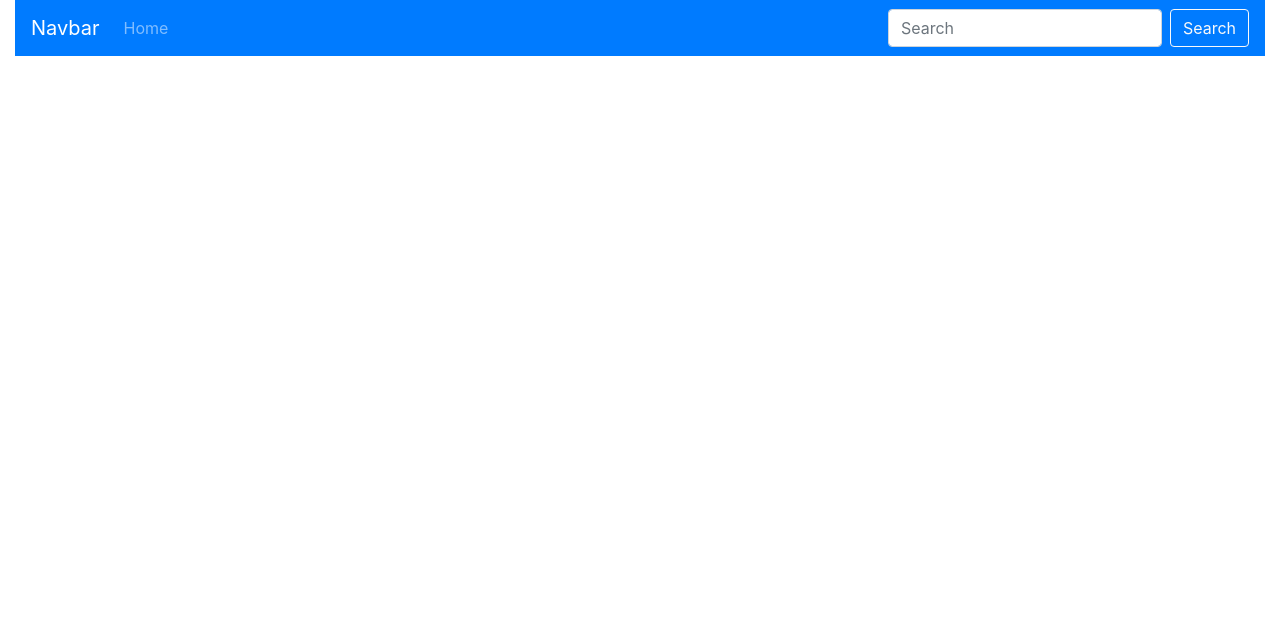
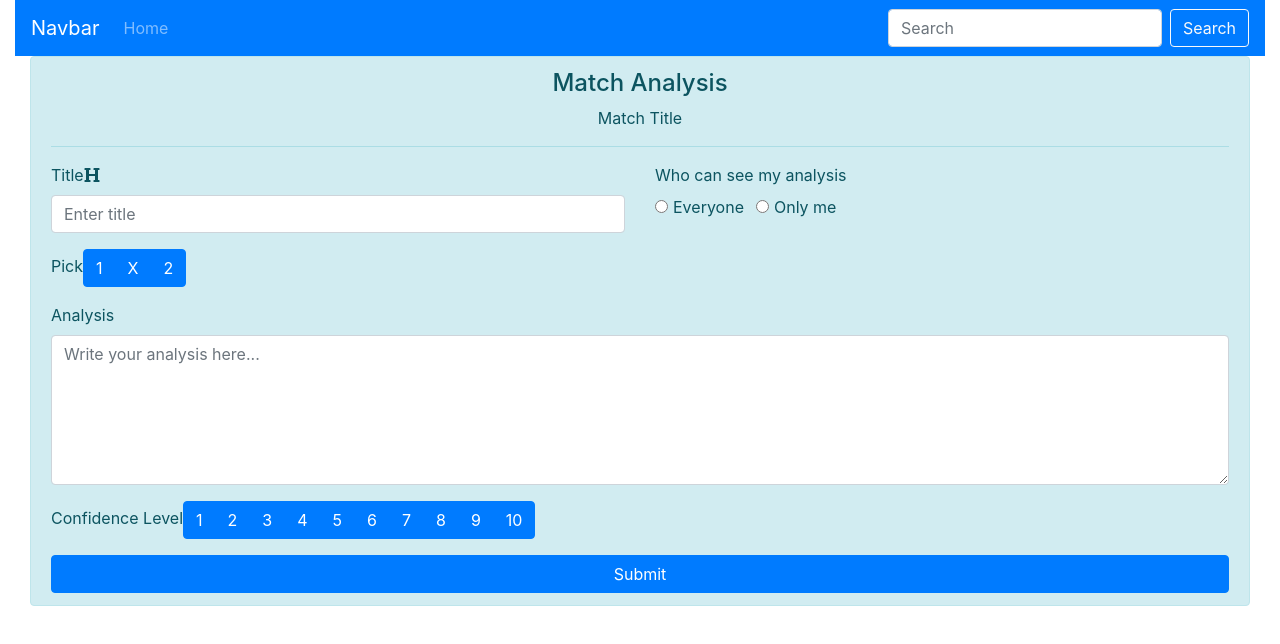
Before and after one commit to noamschwartz/football-n-friends, a React (Create React App) app: page /new-analysis/1 in a window 1280 px wide. Shown: the top 644 px of the page. Built offline with nearby package versions, Linux system fonts and the light colour scheme.

Commit message:
adding new analysis for user

```diff
--- a/src/App.js
+++ b/src/App.js
@@ -9,6 +9,7 @@ import FixtureAnalysis from "./components/FixtureAnalysis";
 import NewAnalysis from './components/NewAnalysis';
 import Navbar from "./components/Navigatorbar";
 import { Container } from "react-bootstrap";
+import Prediction from "./components/Prediction";
 
 function App() {
   return (
@@ -24,9 +25,10 @@ function App() {
           <Route path="/fixture-analysis/:fixtureId">
             <FixtureAnalysis />
           </Route>
-          {/* <Route path="/new-analysis/:fixtureId">
+          <Route path="/new-analysis/:fixtureId">
             <NewAnalysis />
-          </Route> */}
+          </Route>
+
         </main>
       </Container>
     </BrowserRouter>
--- a/src/components/FixtureStats.js
+++ b/src/components/FixtureStats.js
@@ -16,6 +16,9 @@ const FixtureStats = (props) => {
     };
     getStats();
   }, []);
+
+
+
 
   const navigateToAnalysis = () => {
       history.push(`/new-analysis/${props.fixtureId}`);
--- a/src/components/NewAnalysis.js
+++ b/src/components/NewAnalysis.js
@@ -1,6 +1,8 @@
 import { useState } from "react";
+import { useParams } from "react-router-dom";
 import { FontAwesomeIcon } from "@fortawesome/react-fontawesome";
 import { faHeading, faChartBar } from "@fortawesome/free-solid-svg-icons";
+
 
 import {
   Container,
@@ -12,10 +14,16 @@ import {
   Button,
   Tabs,
   Tab,
+  Form,
+  ButtonGroup,
+  ToggleButton,
 } from "react-bootstrap";
 import Field from "../validators/Validator";
 
+import { addNewAnalysis } from "../DAL/api/api-football";
+
 const NewAnalysis = () => {
+    const { fixtureId } = useParams();
   const [fields, setFields] = useState({
     pick: new Field({ name: "pick", value: "", required: true }),
 
@@ -46,13 +54,12 @@ const NewAnalysis = () => {
     }
 
     if (isValid) {
-      console.log(
-        "submitting",
-        Object.keys(fields).reduce((result, prop) => {
+      const analysis = Object.keys(fields).reduce((result, prop) => {
         result[prop] = fields[prop].value;
         return result;
-        }, {})
-      );
+      }, {});
+      addNewAnalysis(fixtureId, 117, analysis);
+
     }
   };
   const setValue = (e) => {
@@ -71,6 +78,24 @@ const NewAnalysis = () => {
     return field.errors.length === 0;
   };
 
+  const picks = [
+    { name: "1", value: "1" },
+    { name: "X", value: "X" },
+    { name: "2", value: "2" },
+  ];
+  const confidenceLevel = [
+    { name: "1", value: "1" },
+    { name: "2", value: "2" },
+    { name: "3", value: "3" },
+    { name: "4", value: "4" },
+    { name: "5", value: "5" },
+    { name: "6", value: "6" },
+    { name: "7", value: "7" },
+    { name: "8", value: "8" },
+    { name: "9", value: "9" },
+    { name: "10", value: "10" },
+  ];
+
   return (
     <>
       <div className="container-fluid">
@@ -80,20 +105,14 @@ const NewAnalysis = () => {
               <h4 className="alert-heading text-center">Match Analysis</h4>
               <p className="text-center">Match Title</p>
               <hr />
-              <form onSubmit={submit}>
-                <div className="form-row">
-                  <div className="col-md-5 mb-3">
-                    <label htmlFor="name">Title</label>
-                    <div className="input-group">
-                      <div className="input-group-prepend">
-                        <span
-                          className="input-group-text"
-                          id="validatedInputGroupPrepend"
-                        >
+              <Form onSubmit={submit}>
+                <Row>
+                  <Col>
+                    {" "}
+                    <Form.Group controlId="nameFeedback">
+                      <Form.Label>Title</Form.Label>
                       <FontAwesomeIcon icon={faHeading} size="1x" />
-                        </span>
-                      </div>
-                      <input
+                      <Form.Control
                         id="user-name"
                         type="text"
                         name="title"
@@ -104,7 +123,6 @@ const NewAnalysis = () => {
                         defaultValue={fields.title.value}
                         onBlur={setValue}
                       />
-                    </div>
                       {fields.title.errors.map((error) => (
                         <div
                           key={error}
@@ -116,64 +134,35 @@ const NewAnalysis = () => {
                           {error}
                         </div>
                       ))}
+                    </Form.Group>{" "}
+                  </Col>
+                  <Col>
+                    <Form.Label>Who can see my analysis</Form.Label>
+
+                    <div className="mb-3">
+                      <div>
+                        <Form.Check
+                          name="exposure"
+                          inline
+                          label="Everyone"
+                          type="radio"
+                          id="inline-exposure-everyone"
+                          value="everyone"
+                          onBlur={setValue}
+                        />
+                        <Form.Check
+                          name="exposure"
+                          inline
+                          label="Only me"
+                          type="radio"
+                          id="inline-exposure-onlyme"
+                          value="onlyme"
+                          onBlur={setValue}
+                        />
                       </div>
-
-                  <div className="col-md-6 mb-6">
-                    <div className="col-md-8 mb-6">
-                      <label htmlFor="exposure">Who can see my analysis</label>
-                      <div className="input-group mb-4 mr-sm-4">
-                        <div
-                          role="group"
-                          aria-label="Basic example"
-                          type="radio"
-                          id="exposure"
-                          name="confidence"
-                          data-toggle="radio"
-                          className={`btn-group btn-group-toggle btn-block ${fields.exposure.errorClassList.join(
-                            " "
-                          )}`}
-                          defaultValue={fields.exposure.value}
-                          onBlur={setValue}
-                        >
-                          <div className="custom-control custom-radio custom-control-inline">
-                            <input
-                              type="radio"
-                              id="customRadioInline1"
-                              name="exposure"
-                              value="just me"
-                              className="custom-control-input"
-                              onChange={setValue}
-                            />
-                            <label
-                              className="custom-control-label"
-                              htmlFor="customRadioInline1"
-                            >
-                              Everyone
-                            </label>
-                          </div>
-                          <div className="custom-control custom-radio custom-control-inline">
-                            <input
-                              type="radio"
-                              id="customRadioInline2"
-                              name="exposure"
-                              value="just me"
-                              className="custom-control-input"
-                              onChange={setValue}
-                            />
-                            <label
-                              className="custom-control-label"
-                              htmlFor="customRadioInline2"
-                            >
-                              Just me
-                            </label>
-                          </div>
-                        </div>
-                      </div>
-
                       {fields.exposure.errors.map((error) => (
                         <div
                           key={error}
-                          id="nameFeedback"
                           className="invalid-feedback"
                           aria-describedby="nameFeedback"
                           style={{ display: "block" }}
@@ -182,55 +171,26 @@ const NewAnalysis = () => {
                         </div>
                       ))}
                     </div>
-                  </div>
-                </div>
-
-                <div className="form-row justify-content-between">
-                  <div className="col-md-12 mb-12">
-                    <label htmlFor="validationServer04">Pick</label>
-                    <div className="input-group mb-2 mr-sm-2">
-                      <div
-                        role="group"
-                        aria-label="Basic example"
+                  </Col>
+                </Row>
+                <Row>
+                  <Col>
+                    <Form.Group>
+                      <Form.Label>Pick</Form.Label>
+                      <ButtonGroup toggle>
+                        {picks.map((pick, idx) => (
+                          <ToggleButton
+                            key={idx}
                             type="radio"
-                        id="pick"
-                        name="confidence"
-                        data-toggle="buttons"
-                        className={`btn-group btn-group-toggle btn-block ${fields.pick.errorClassList.join(
-                          " "
-                        )}`}
-                        defaultValue={fields.pick.value}
-                        onBlur={setValue}
+                            variant="primary"
+                            name="pick"
+                            value={pick.value}
+                            onChange={setValue}
                           >
-                        <label className="btn btn-outline-primary">
-                          <input
-                            type="radio"
-                            name="pick"
-                            value="1"
-                            onChange={setValue}
-                          />
-                          1
-                        </label>
-                        <label className="btn btn-outline-primary">
-                          <input
-                            type="radio"
-                            name="pick"
-                            value="X"
-                            onChange={setValue}
-                          />
-                          X
-                        </label>
-                        <label className="btn btn-outline-primary">
-                          <input
-                            type="radio"
-                            name="pick"
-                            value="2"
-                            onChange={setValue}
-                          />
-                          2
-                        </label>
-                      </div>
-                    </div>
+                            {pick.name}
+                          </ToggleButton>
+                        ))}
+                      </ButtonGroup>
 
                       {fields.pick.errors.map((error) => (
                         <div
@@ -243,25 +203,19 @@ const NewAnalysis = () => {
                           {error}
                         </div>
                       ))}
-                  </div>
-                  <div className="col-md-4 mb-2"></div>
-                </div>
+                    </Form.Group>
+                  </Col>
+                </Row>
 
-                <div className="form-row">
-                  <div className="col-md-12 mb-7">
-                    <label htmlFor="inlineFormInputGroupUsername2">
-                      Analysis
-                    </label>
+                <Row>
+                  <Col>
+                    <Form.Group controlId="exampleForm.ControlTextarea1">
+                      <Form.Label>Analysis</Form.Label>
 
-                    <div className="input-group mb-2 mr-sm-2">
-                      <div className="input-group-prepend">
-                        <div className="input-group-text">
-                          <FontAwesomeIcon icon={faChartBar} size="1x" />
-                        </div>
-                      </div>
-                      <textarea
+                      <Form.Control
+                        as="textarea"
+                        rows={3}
                         id="analysis"
-                        type="text"
                         name="analysis"
                         style={{ height: "150px" }}
                         className={`form-control ${fields.analysis.errorClassList.join(
@@ -270,8 +224,7 @@ const NewAnalysis = () => {
                         placeholder="Write your analysis here..."
                         defaultValue={fields.analysis.value}
                         onBlur={setValue}
-                      ></textarea>
-                    </div>
+                      />
                       {fields.analysis.errors.map((error) => (
                         <div
                           key={error}
@@ -283,119 +236,27 @@ const NewAnalysis = () => {
                           {error}
                         </div>
                       ))}
-                  </div>
-                </div>
-
-                <div className="form-row justify-content-between">
-                  <div className="col-md-12 mb-12">
-                    <label htmlFor="validationServer04">Confidence Level</label>
-                    <div className="input-group mb-2 mr-sm-2">
-                      <div
-                        role="group"
-                        aria-label="Basic example"
-                        type="button"
-                        id="confidence"
+                    </Form.Group>
+                  </Col>
+                </Row>
+                <Row>
+                  <Col>
+                    <Form.Group>
+                      <Form.Label>Confidence Level</Form.Label>
+                      <ButtonGroup toggle>
+                        {confidenceLevel.map((confidence, idx) => (
+                          <ToggleButton
+                            key={idx}
+                            type="radio"
+                            variant="primary"
                             name="confidence"
-                        data-toggle="buttons"
-                        className={`btn-group btn-group-toggle btn-block ${fields.confidence.errorClassList.join(
-                          " "
-                        )}`}
-                        defaultValue={fields.confidence.value}
-                        onBlur={setValue}
+                            value={confidence.value}
+                            onChange={setValue}
                           >
-                        <label className="btn btn-outline-primary">
-                          <input
-                            type="radio"
-                            name="confidence"
-                            value="1"
-                            onChange={setValue}
-                          />
-                          1
-                        </label>
-
-                        <label className="btn btn-outline-primary">
-                          <input
-                            type="radio"
-                            name="confidence"
-                            value="2"
-                            onChange={setValue}
-                          />
-                          2
-                        </label>
-                        <label className="btn btn-outline-primary">
-                          <input
-                            type="radio"
-                            name="confidence"
-                            value="3"
-                            onChange={setValue}
-                          />
-                          3
-                        </label>
-                        <label className="btn btn-outline-primary">
-                          <input
-                            type="radio"
-                            name="confidence"
-                            value="4"
-                            onChange={setValue}
-                          />
-                          4
-                        </label>
-                        <label className="btn btn-outline-primary">
-                          <input
-                            type="radio"
-                            name="confidence"
-                            value="5"
-                            onChange={setValue}
-                          />
-                          5
-                        </label>
-                        <label className="btn btn-outline-primary">
-                          <input
-                            type="radio"
-                            name="confidence"
-                            value="6"
-                            onChange={setValue}
-                          />
-                          6
-                        </label>
-                        <label className="btn btn-outline-primary">
-                          <input
-                            type="radio"
-                            name="confidence"
-                            value="7"
-                            onChange={setValue}
-                          />
-                          7
-                        </label>
-                        <label className="btn btn-outline-primary">
-                          <input
-                            type="radio"
-                            name="confidence"
-                            value="8"
-                            onChange={setValue}
-                          />
-                          8
-                        </label>
-                        <label className="btn btn-outline-primary">
-                          <input
-                            type="radio"
-                            name="confidence"
-                            value="9"
-                            onChange={setValue}
-                          />
-                          9
-                        </label>
-                        <label className="btn btn-outline-primary">
-                          <input
-                            type="radio"
-                            name="confidence"
-                            value="10"
-                            onChange={setValue}
-                          />
-                          10
-                        </label>
-                      </div>
-                    </div>
+                            {confidence.name}
+                          </ToggleButton>
+                        ))}
+                      </ButtonGroup>
 
                       {fields.confidence.errors.map((error) => (
                         <div
@@ -408,13 +269,13 @@ const NewAnalysis = () => {
                           {error}
                         </div>
                       ))}
-                  </div>
-                </div>
-
+                    </Form.Group>
+                  </Col>
+                </Row>
                 <Button variant="primary" type="submit" block>
                   Submit
                 </Button>
-              </form>
+              </Form>
             </div>
           </div>
         </div>
--- /dev/null
+++ b/src/components/Prediction.js
@@ -0,0 +1,7 @@
+import UsersAnalysis from "./UsersAnalysis";
+
+const Prediction = () => {
+  return <UsersAnalysis />;
+};
+
+export default Prediction;
```
Also changed, not shown: src/DAL/api/api-football.js (+28 -1 lines), src/components/FixtureAnalysis.js (+7 -0 lines), src/components/UsersAnalysis.js (added, +46 -0 lines). Lines whose indentation alone changed are shown as unchanged.
